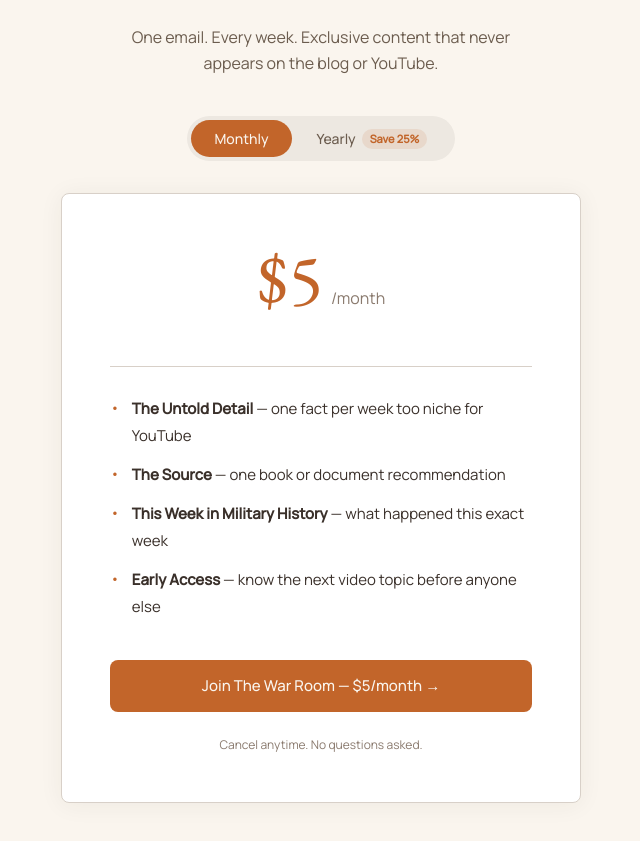
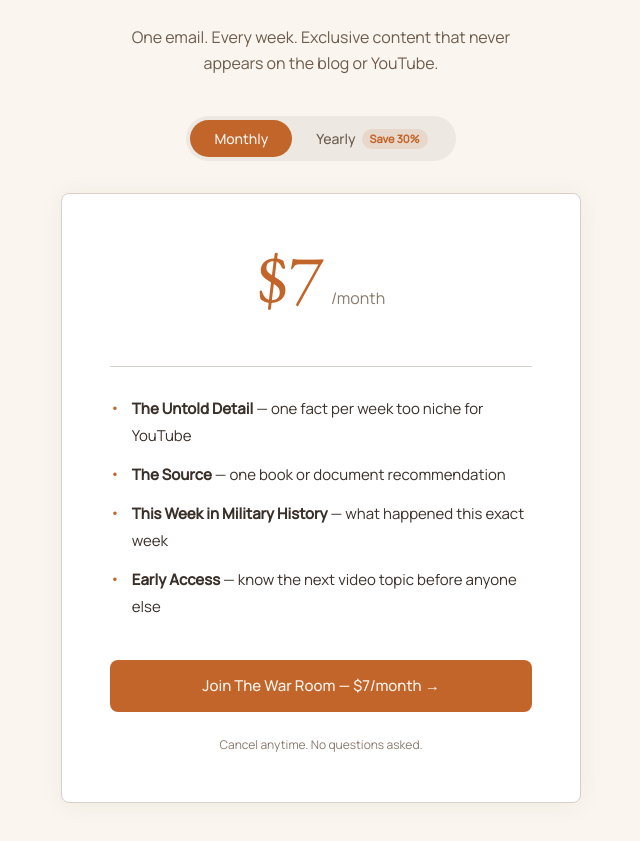
Before and after one commit to Elsaevereood/HistoBit, a Next.js app: page /newsletter in a window 1280 px wide. Shown: the part 1120-1961 px from the top of the page, without its empty margins (319-959 px from the left). Built offline with nearby package versions, Linux system fonts and the light colour scheme.

Commit message:
fix: update newsletter pricing to /month and /year

```diff
--- a/src/app/newsletter/page.tsx
+++ b/src/app/newsletter/page.tsx
@@ -387,7 +387,7 @@ export default function NewsletterPage() {
                 padding: '2px 8px',
                 fontWeight: 600
               }}>
-                Save 25%
+                Save 30%
               </span>
             </button>
           </div>
@@ -447,7 +447,7 @@ export default function NewsletterPage() {
                   transition: 'opacity 200ms ease',
                   pointerEvents: billingCycle === "monthly" ? 'auto' : 'none'
                 }}>
-                  <span style={{ fontFamily: '"EB Garamond", serif', fontSize: '72px', color: '#c2652a', fontWeight: 400, lineHeight: 1 }}>$5</span>
+                  <span style={{ fontFamily: '"EB Garamond", serif', fontSize: '72px', color: '#c2652a', fontWeight: 400, lineHeight: 1 }}>$7</span>
                   <span style={{ fontFamily: 'var(--font-body), Manrope, sans-serif', fontSize: '16px', color: '#8a7a6e' }}>/month</span>
                 </div>
                 <div style={{
@@ -459,7 +459,7 @@ export default function NewsletterPage() {
                   transition: 'opacity 200ms ease',
                   pointerEvents: billingCycle === "yearly" ? 'auto' : 'none'
                 }}>
-                  <span style={{ fontFamily: '"EB Garamond", serif', fontSize: '72px', color: '#c2652a', fontWeight: 400, lineHeight: 1 }}>$45</span>
+                  <span style={{ fontFamily: '"EB Garamond", serif', fontSize: '72px', color: '#c2652a', fontWeight: 400, lineHeight: 1 }}>$59</span>
                   <span style={{ fontFamily: 'var(--font-body), Manrope, sans-serif', fontSize: '16px', color: '#8a7a6e' }}>/year</span>
                 </div>
               </div>
@@ -473,7 +473,7 @@ export default function NewsletterPage() {
                 transition: 'opacity 200ms ease',
                 marginTop: '4px'
               }}>
-                That's $3.75/month
+                That's $4.92/month
               </div>
             </div>
 
@@ -556,7 +556,7 @@ export default function NewsletterPage() {
                 transition: 'background-color 200ms',
                 marginBottom: '24px'
               }} onMouseOver={(e) => e.currentTarget.style.backgroundColor = '#a8521f'} onMouseOut={(e) => e.currentTarget.style.backgroundColor = '#c2652a'}>
-                Join The War Room — {billingCycle === "monthly" ? "$5/month" : "$45/year"} →
+                Join The War Room — {billingCycle === "monthly" ? "$7/month" : "$59/year"} →
               </button>
             )}
 
```
